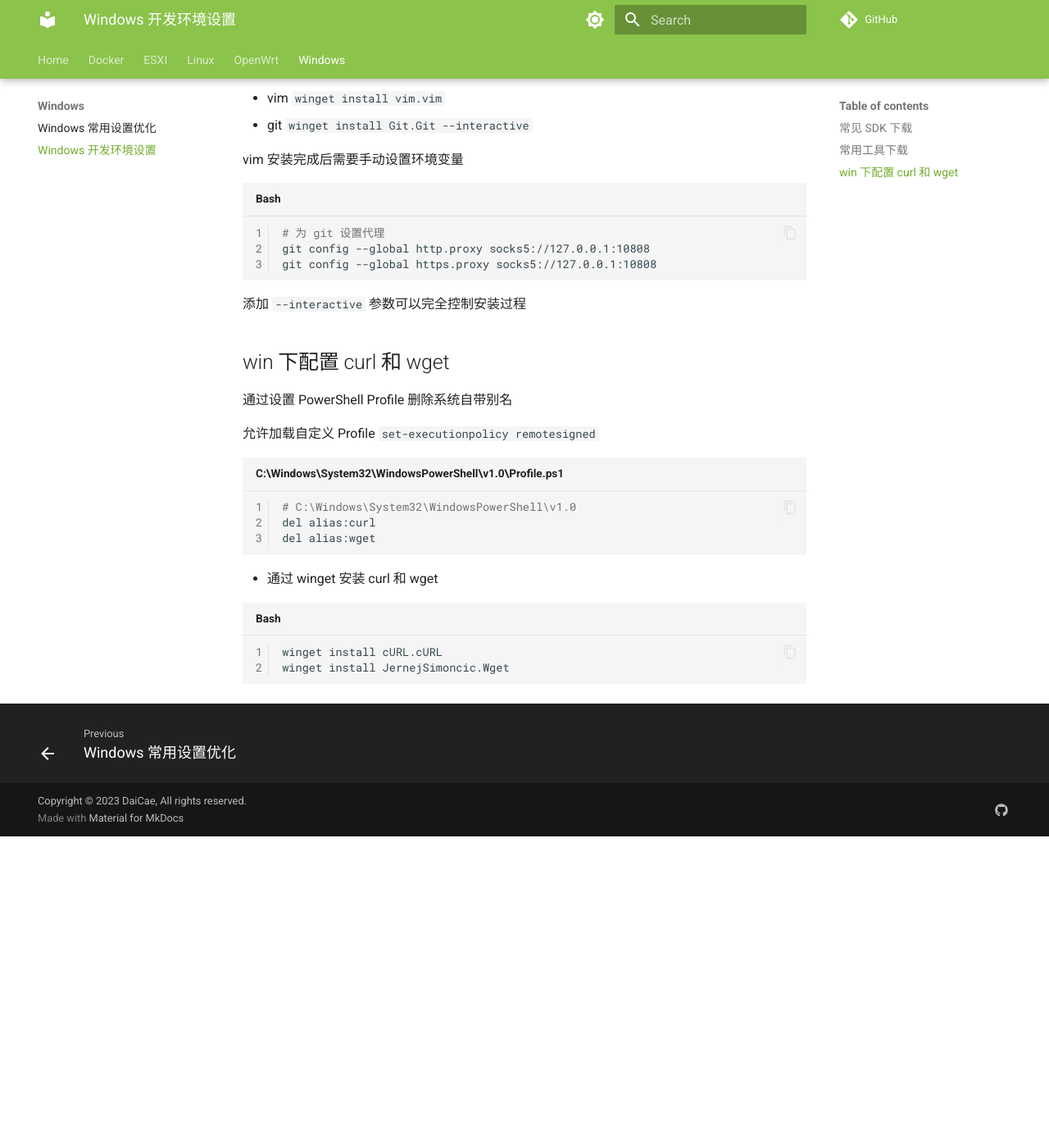
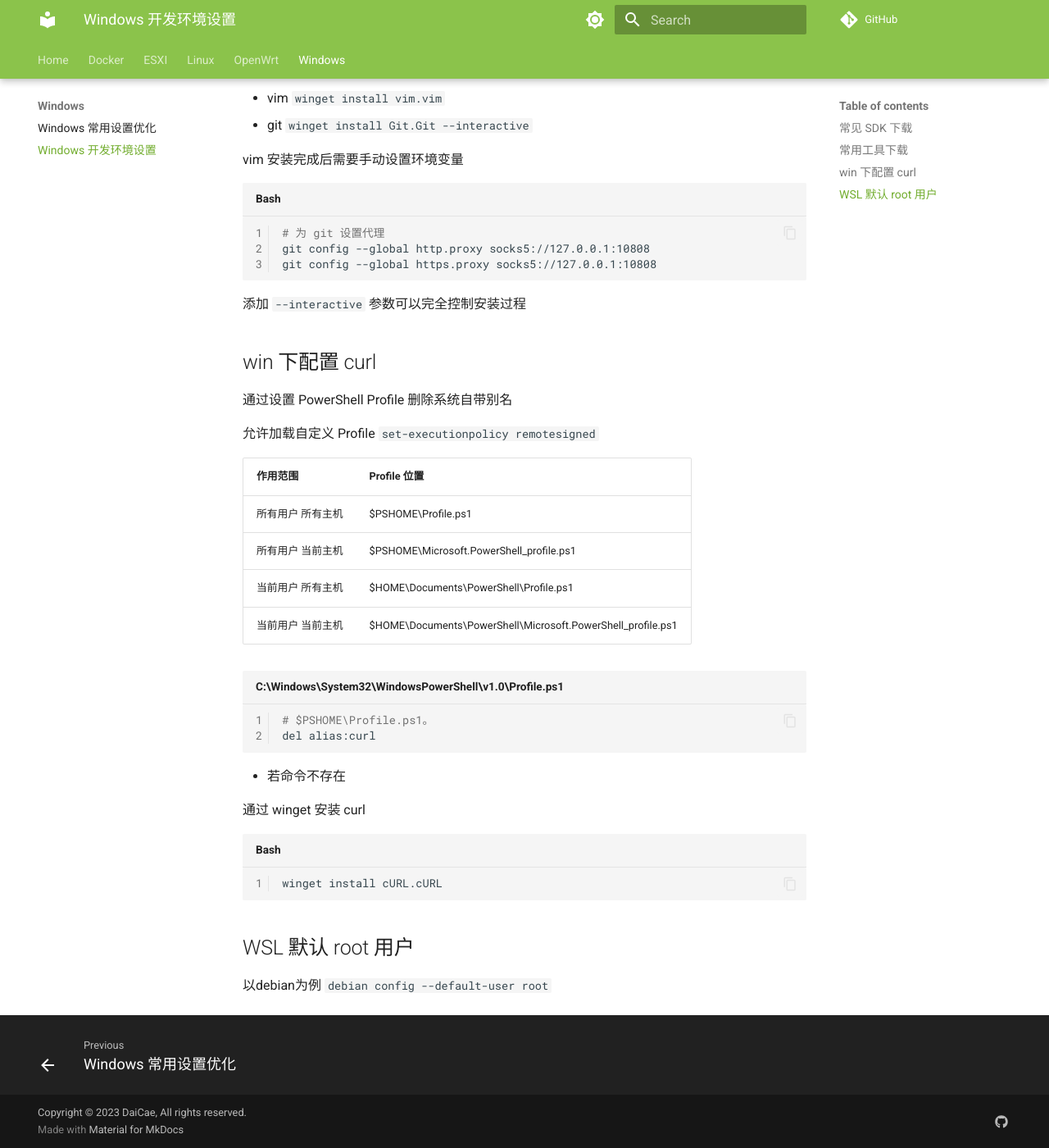
Before and after one commit to zexvar/wiki, an MkDocs documentation site: the page built from docs/Windows/develop.md, in a window 1280 px wide and 1400 px high, scrolled down 503 px. Shown: the whole window at 82% size. Built offline with MkDocs 1.6.1 and Material for MkDocs 9.7.7, drawn with Linux system fonts in a browser that asks for light colours; comment, search, counter and statistics services are not loaded; the version menu is left out; before the commit the page ends 1523 px from its top, so only the background shows below that.

Commit message:
update Windows/develop

````diff
--- a/docs/Windows/develop.md
+++ b/docs/Windows/develop.md
@@ -25,21 +25,32 @@ git config --global https.proxy socks5://127.0.0.1:10808
 
 添加 `--interactive` 参数可以完全控制安装过程
 
-## win 下配置 curl 和 wget
+## win 下配置 curl
 
 通过设置 PowerShell Profile 删除系统自带别名
 
 允许加载自定义 Profile `set-executionpolicy remotesigned`
 
+| 作用范围          | Profile 位置                                                |
+| ----------------- | ----------------------------------------------------------- |
+| 所有用户 所有主机 | $PSHOME\Profile.ps1                                         |
+| 所有用户 当前主机 | $PSHOME\Microsoft.PowerShell_profile.ps1                    |
+| 当前用户 所有主机 | $HOME\Documents\PowerShell\Profile.ps1                      |
+| 当前用户 当前主机 | $HOME\Documents\PowerShell\Microsoft.PowerShell_profile.ps1 |
+
 ```bash title="C:\Windows\System32\WindowsPowerShell\v1.0\Profile.ps1"
-# C:\Windows\System32\WindowsPowerShell\v1.0
+# $PSHOME\Profile.ps1。
 del alias:curl
-del alias:wget
 ```
 
-- 通过 winget 安装 curl 和 wget
+- 若命令不存在
+
+通过 winget 安装 curl
 
 ```bash
 winget install cURL.cURL
-winget install JernejSimoncic.Wget
 ```
+
+## WSL 默认 root 用户
+
+以debian为例 `debian config --default-user root`
````
